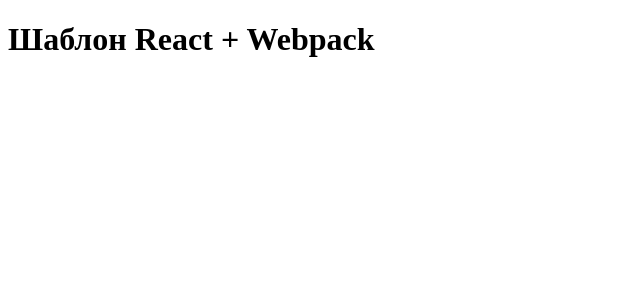
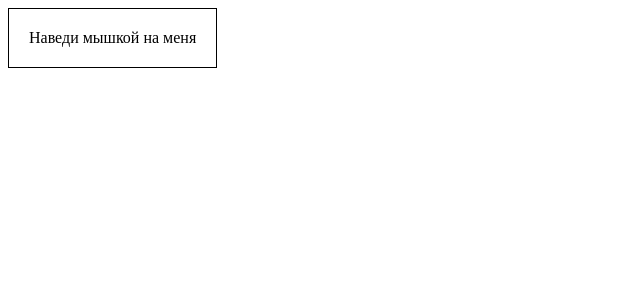
Before and after one commit to Dekarontohos/React_Middle, a React app: page / in a window 1280 px wide. Shown: the top 300 px of the page, without its empty margins (0-640 px from the left). Built offline with nearby package versions, Linux system fonts and the light colour scheme.

Commit message:
feat: realise task 3

```diff
--- a/src/App.jsx
+++ b/src/App.jsx
@@ -1,5 +1,14 @@
 import React from 'react';
+import { useHover } from './hooks/useHover';
 
-const App = () => <h1>Шаблон React + Webpack</h1>;
+function Demo() {
+  const { hovered, ref } = useHover();
 
-export default App;
+  return (
+    <div ref={ref} style={{ padding: 20, border: '1px solid black', display: 'inline-block' }}>
+      {hovered ? 'На меня навели мышку' : 'Наведи мышкой на меня'}
+    </div>
+  );
+}
+
+export default Demo;
--- /dev/null
+++ b/src/hooks/useHover.jsx
@@ -0,0 +1,24 @@
+import { useState, useRef, useEffect } from 'react';
+
+export function useHover() {
+  const [hovered, setHovered] = useState(false);
+  const ref = useRef(null);
+
+  useEffect(() => {
+    const node = ref.current;
+    if (!node) return;
+
+    const handleMouseEnter = () => setHovered(true);
+    const handleMouseLeave = () => setHovered(false);
+
+    node.addEventListener('mouseenter', handleMouseEnter);
+    node.addEventListener('mouseleave', handleMouseLeave);
+
+    return () => {
+      node.removeEventListener('mouseenter', handleMouseEnter);
+      node.removeEventListener('mouseleave', handleMouseLeave);
+    };
+  }, [ref.current]);
+
+  return { hovered, ref };
+}
```
